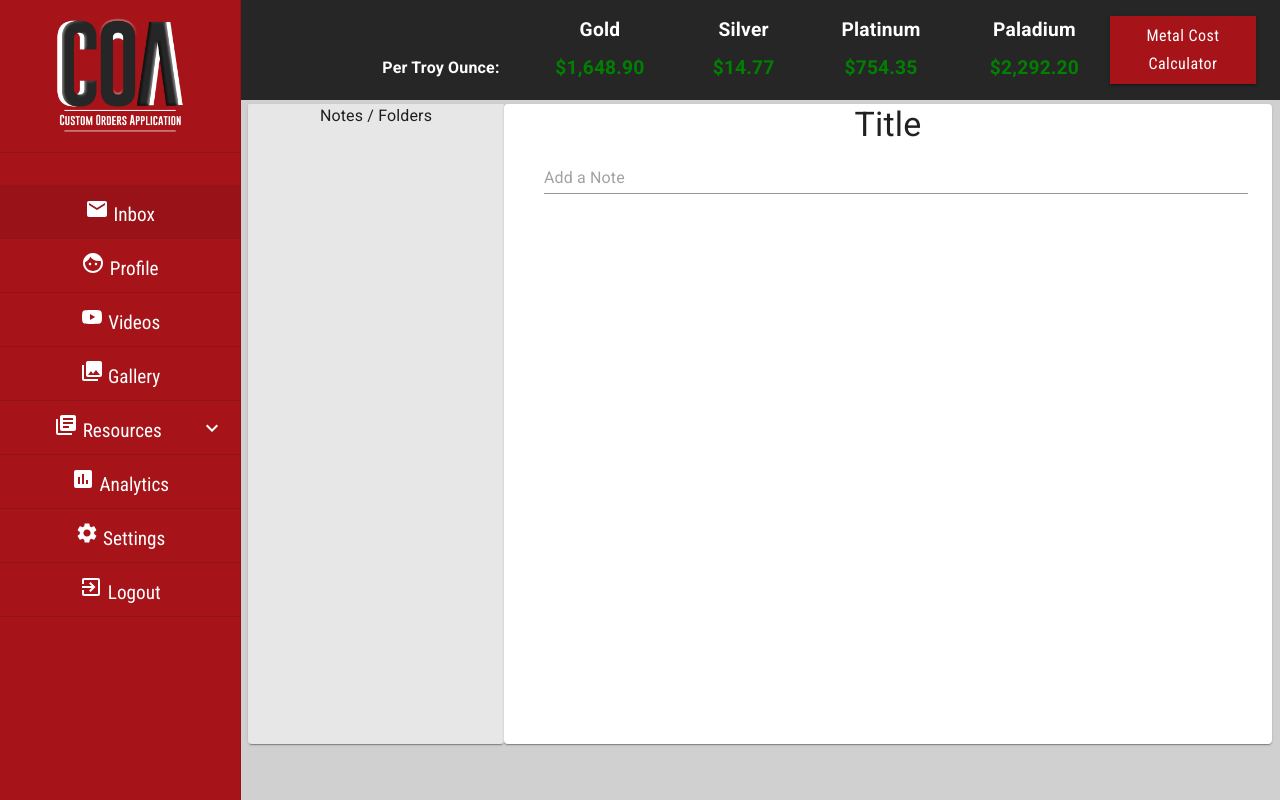
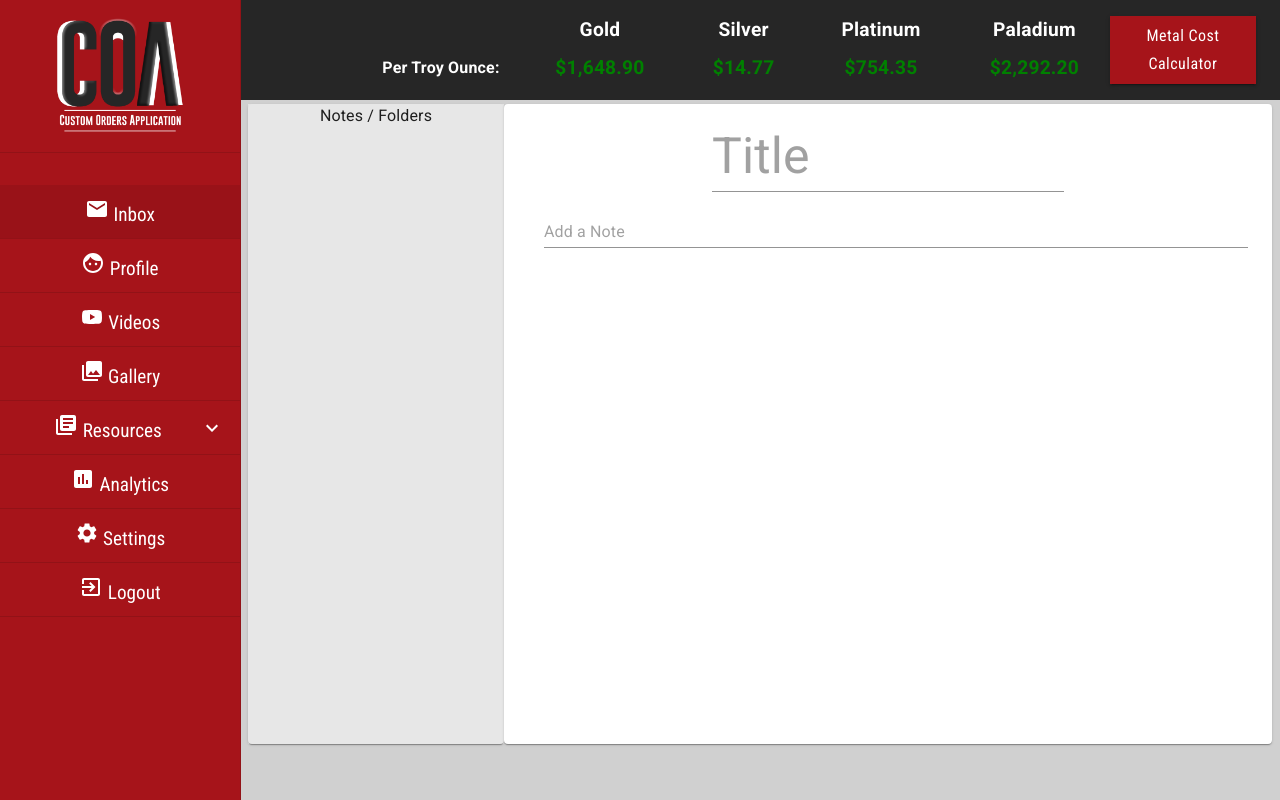
Before and after one commit to SlickJacket/ark_development, a React (Create React App) app: page /admin/notes in a window 1280 px wide. Built offline with nearby package versions, Linux system fonts and the light colour scheme.

Commit message:
maxLength added to titleTextField

```diff
--- a/src/components/pages/notes/Notes.js
+++ b/src/components/pages/notes/Notes.js
@@ -28,6 +28,13 @@ const useStyles = makeStyles(theme => ({
     height: "40em",
     textAlign: "center"
   },
+  titleTextField: {
+    width: "50%"
+  },
+  titleInput: {
+    fontSize: 50,
+    maxLength: "12"
+  },
   contentTextField: {
     marginLeft: theme.spacing.unit,
     marginRight: theme.spacing.unit
@@ -53,7 +60,22 @@ export default function Notes() {
         <Paper className={classes.notePaper}>
           <Grid container direction="row" justify="center">
             <Grid item xs={11}>
-              <Typography variant="h4">Title</Typography>
+              <TextField
+                // label="Add a Note"
+                placeholder="Title"
+                variant="standard"
+                maxLength="2"
+                // rowsMax="4"
+                // onChange={handleChange("multiline")}
+                className={classes.titleTextField}
+                InputProps={{
+                  classes: {
+                    input: classes.titleInput
+                  }
+                }}
+                inputProps={{maxLength: 15}}
+                margin="normal"
+              />
             </Grid>
             <Grid item xs={11}>
               <TextField
@@ -64,7 +86,6 @@ export default function Notes() {
                 multiline
                 // rowsMax="4"
                 fullWidth
-                // value="Multiline Value"
                 // onChange={handleChange("multiline")}
                 className={classes.contentTextField}
                 margin="normal"
```
